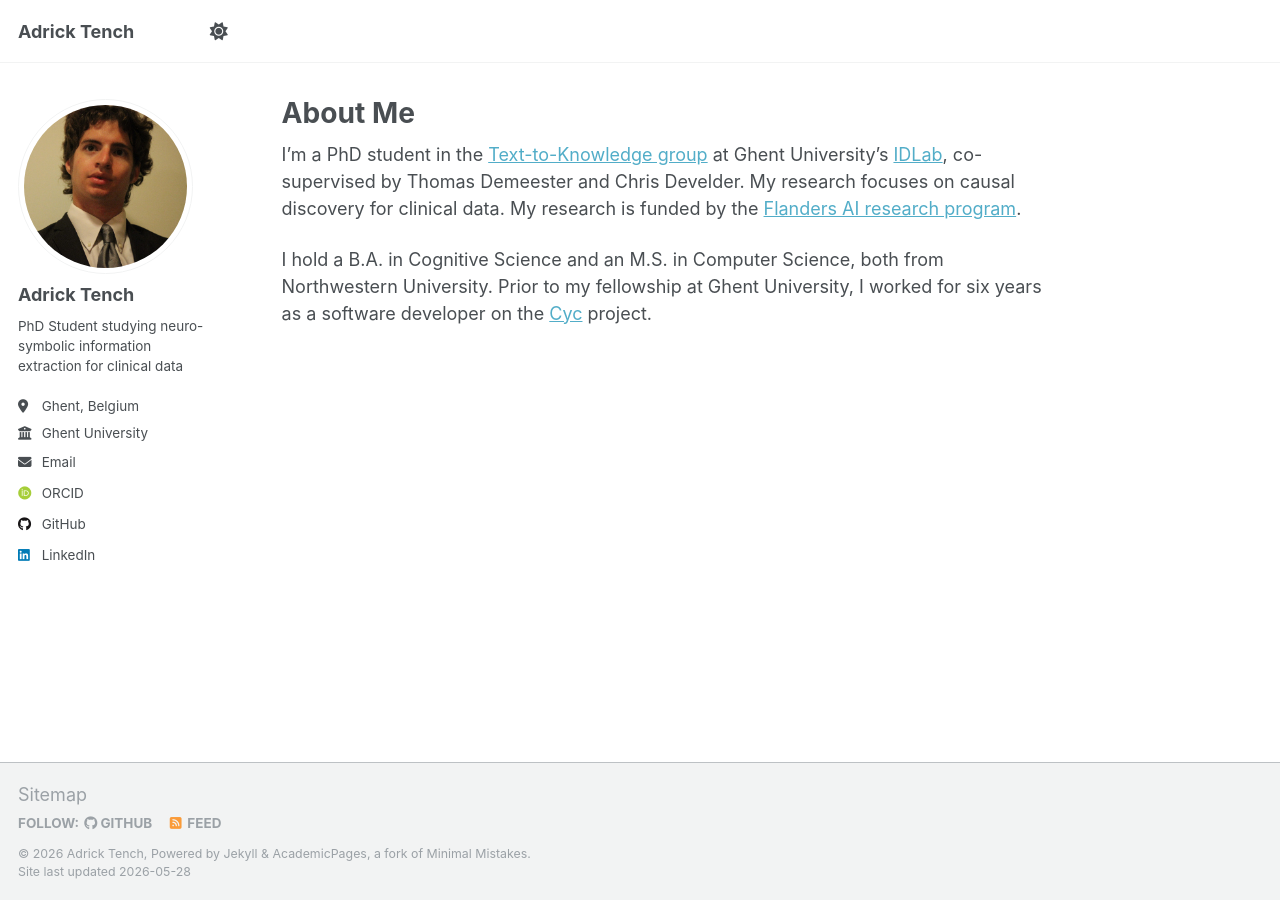
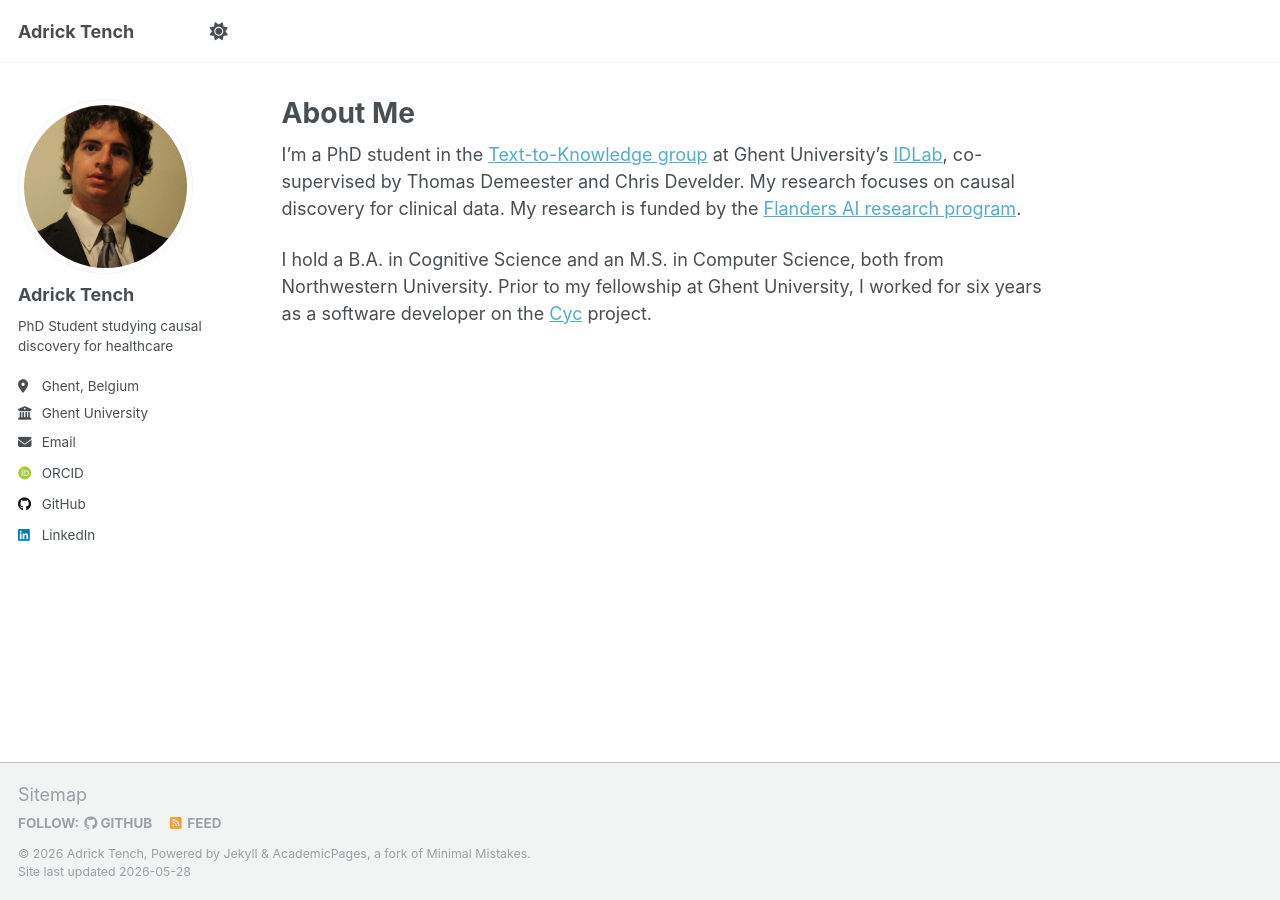
Before and after one commit to AdrickTench/adricktench.github.io, a Jekyll site: the page built from _pages/about.md, in a window 1280 px wide. Built offline with Jekyll 4.4.1, drawn with Linux system fonts in a browser that asks for light colours; some web fonts are replaced.

Commit message:
Update _config.yml

```diff
--- a/_config.yml
+++ b/_config.yml
@@ -25,7 +25,7 @@ author:
   avatar           : "adricktench.jpeg"
   name             : "Adrick Tench"
   pronouns         : # example: "she/her"
-  bio              : "PhD Student studying neuro-symbolic information extraction for clinical data"
+  bio              : "PhD Student studying causal discovery for healthcare"
   location         : "Ghent, Belgium"
   employer         : "Ghent University"
   uri              : # URL
```
